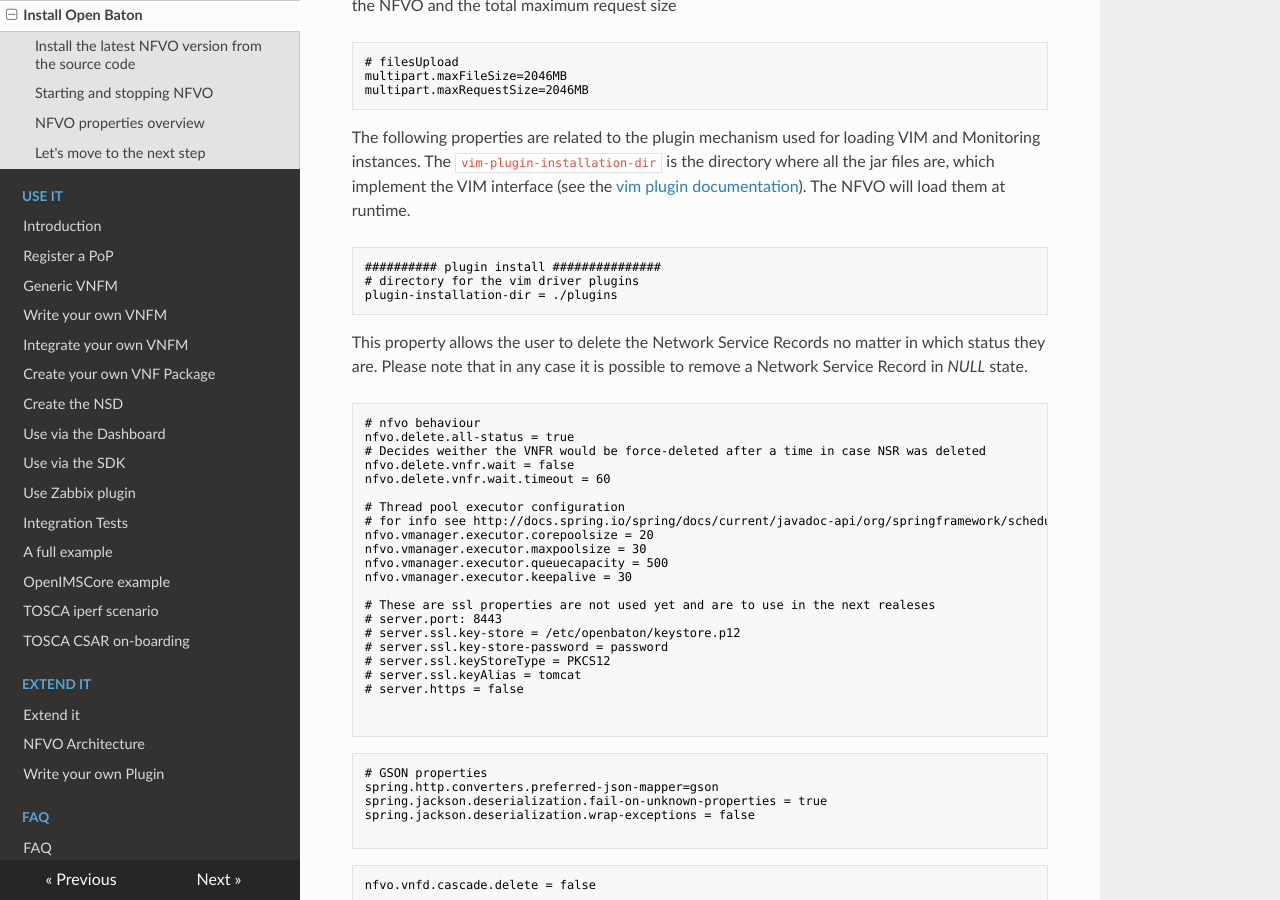
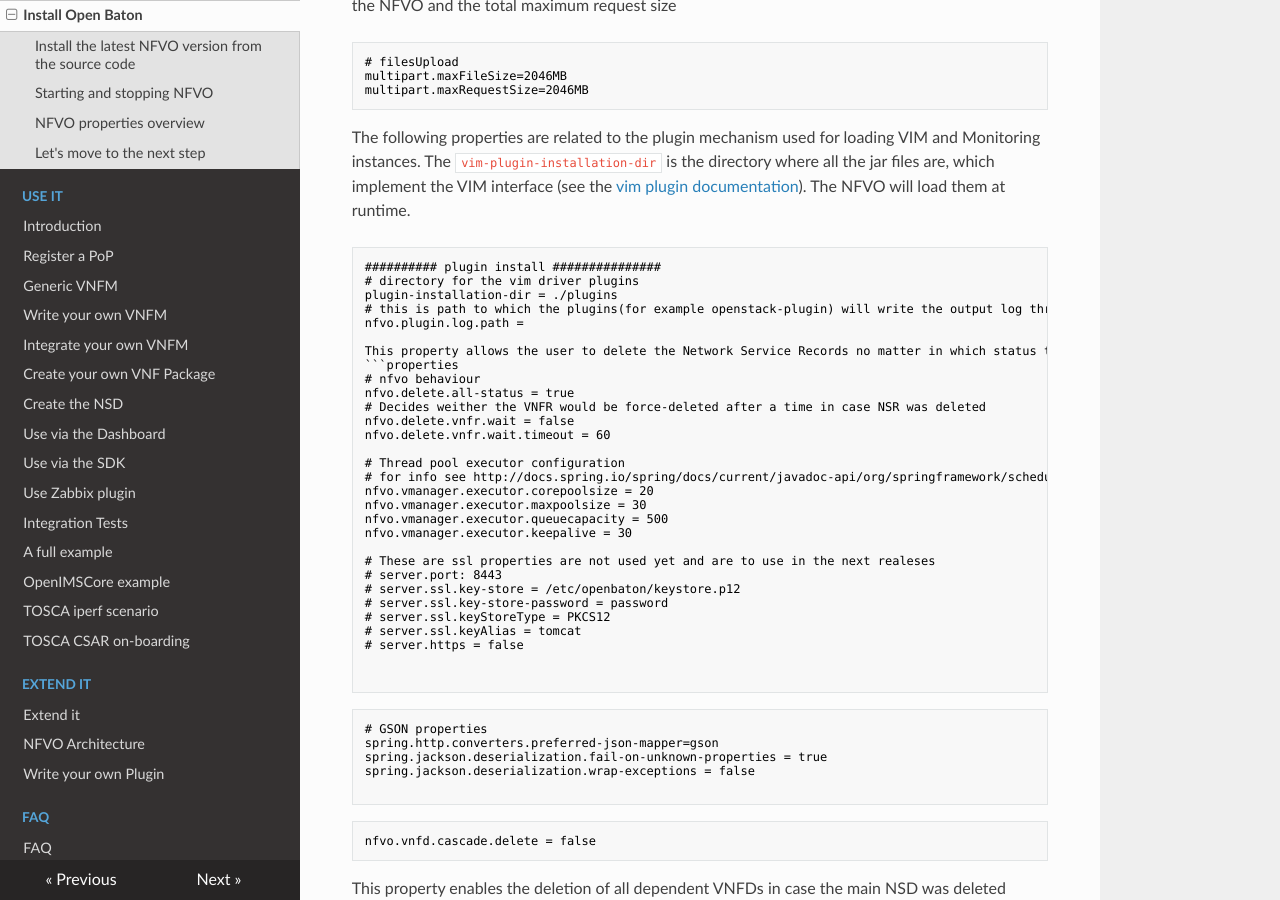
Before and after one commit to openbaton/docs, an MkDocs documentation site: the page built from docs/nfvo-installation.md, in a window 1280 px wide and 900 px high, scrolled down 3909 px. Built offline with MkDocs 1.6.1, drawn with Linux system fonts in a browser that asks for light colours; nearby versions of some CDN libraries; old or Windows-style settings are respelled for this version of MkDocs.

Commit message:
Added plugin log path property

````diff
--- a/docs/nfvo-installation.md
+++ b/docs/nfvo-installation.md
@@ -192,7 +192,8 @@
 ########## plugin install ###############
 # directory for the vim driver plugins
 plugin-installation-dir = ./plugins
-```
+# this is path to which the plugins(for example openstack-plugin) will write the output log through NFVO
+nfvo.plugin.log.path =
 
 This property allows the user to delete the Network Service Records no matter in which status they are. Please note that in any case it is possible to remove a Network Service Record in _NULL_ state.
 ```properties
````
